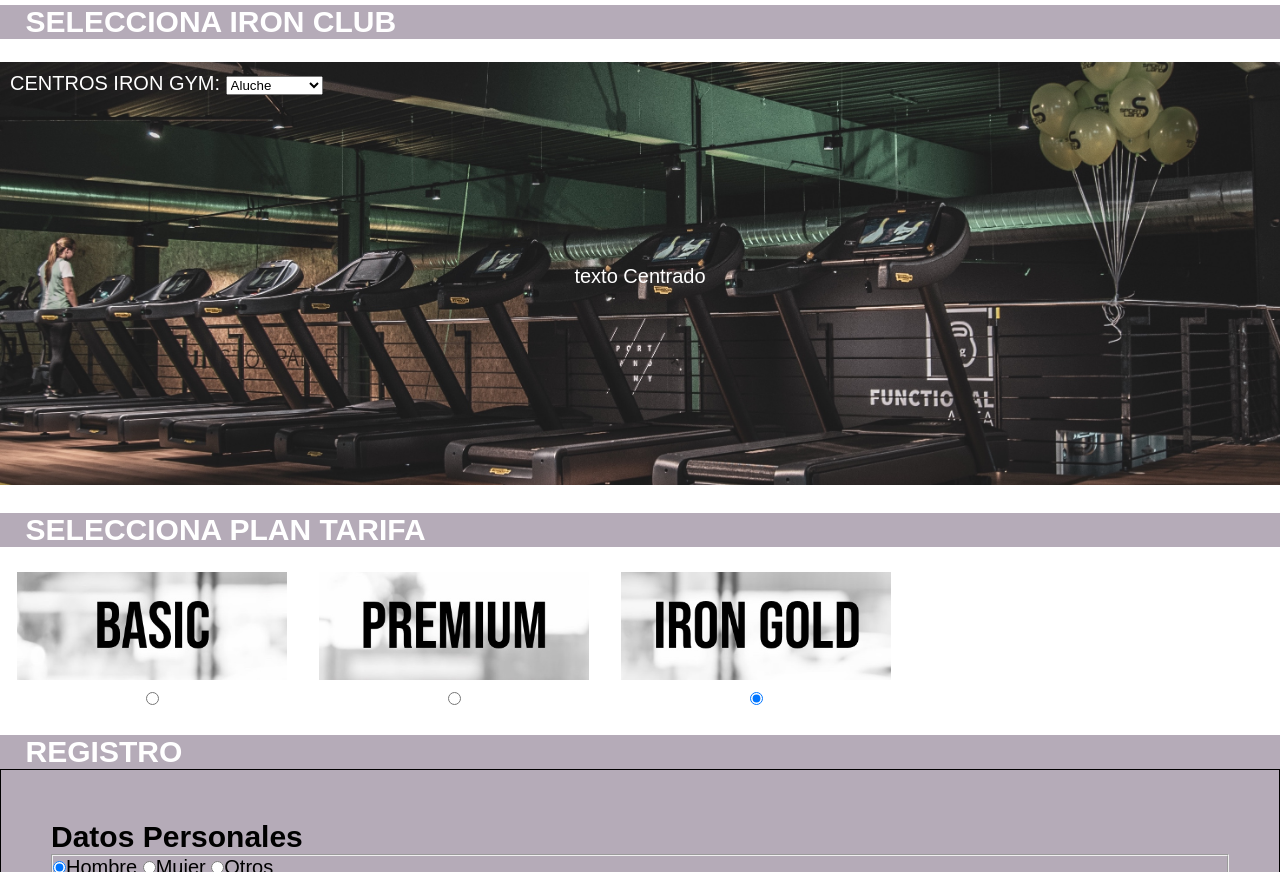
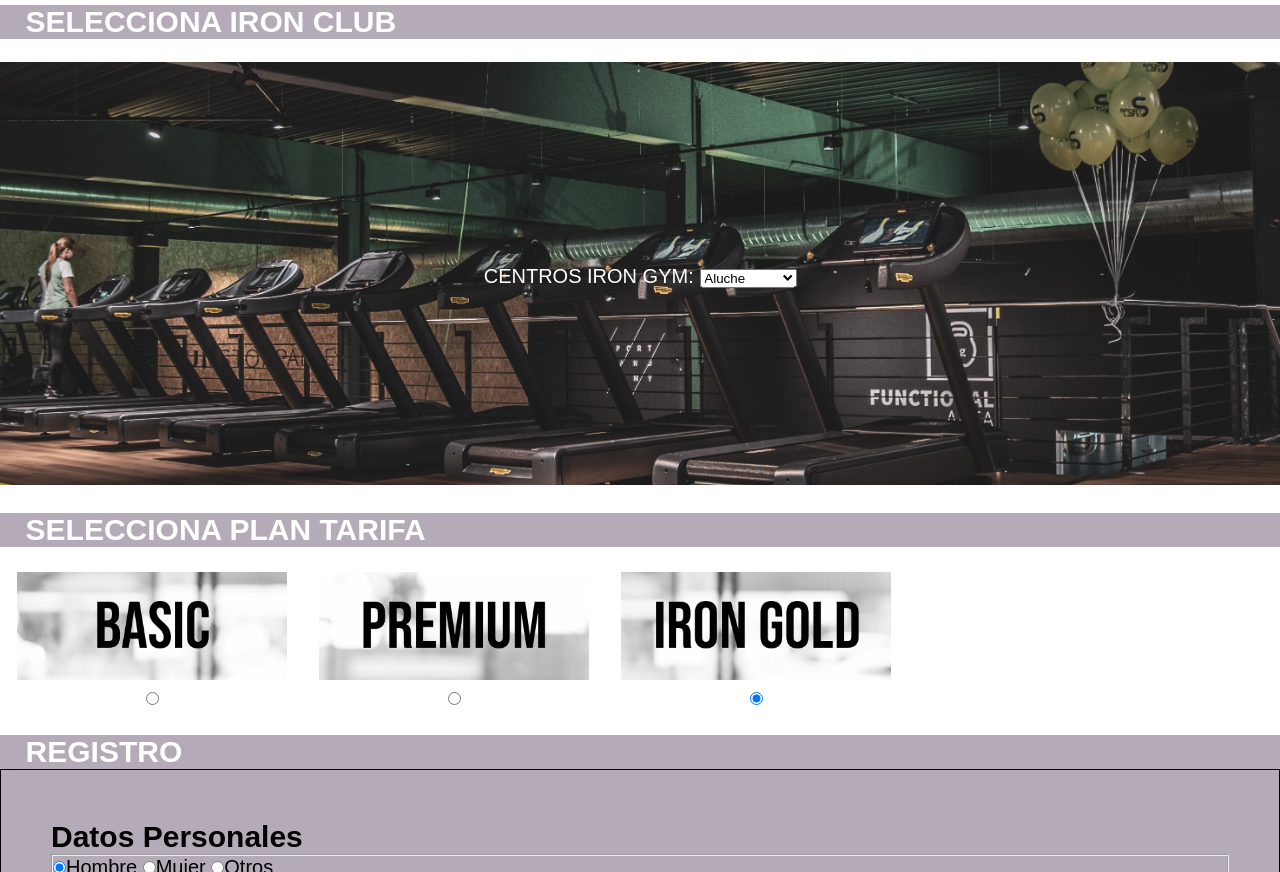
Before and after one commit to daprea/AE1_paginaweb, a plain HTML site: page alta.html in a window 1280 px wide. Shown: the part 964-1836 px from the top of the page. Drawn offline with Linux system fonts and the light colour scheme.

Commit message:
arreglo lo que ana no sabe hacer

```diff
--- a/alta.html
+++ b/alta.html
@@ -101,13 +101,6 @@
 
             }
 
-            .texto-encima{
-                position: absolute;
-                top: 10px;
-                left: 10px;
-                color: #FFF;
-            }
-
             .centrado{
                 position: absolute;
                 top: 50%;
@@ -139,8 +132,9 @@
                 <div class="contenedor">
                     <img src="img/gym2.jpg" />
 
-                    <div class="texto-encima">
-                        <label for="centro_irongym" >CENTROS IRON GYM: </label>
+
+
+                    <div class="centrado"><label for="centro_irongym" >CENTROS IRON GYM: </label>
                         <select name="centro_irongym">
                             <option value="ALU" selected>Aluche</option>
                             <option value="MOS">Móstoles</option>
@@ -148,13 +142,7 @@
                             <option value="LEG">Leganés</option>
                             <option value="FUE">Fuenlabrada</option>
                             <option value="GET">Getafe</option>
-                        </select>
-
-
-
-
-                    </div>
-                    <div class="centrado">texto Centrado</div>
+                        </select></div>
                   </div>
 
 
```
Also changed, not shown: buscador.html (+4 -0 lines).
